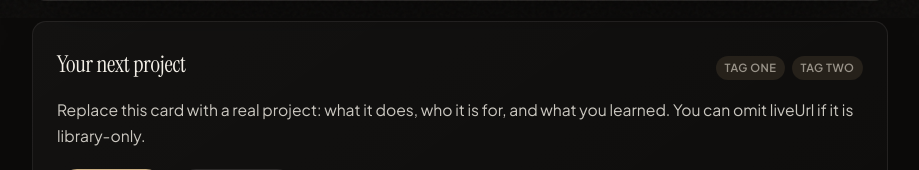
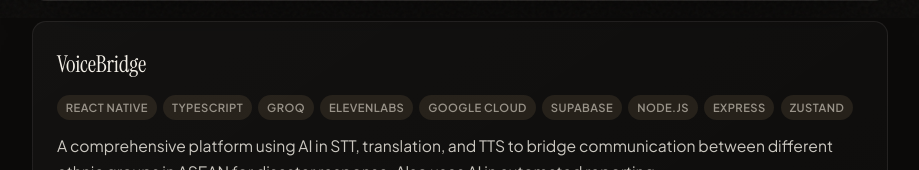
Before and after one commit to abelcjh/personalPortfolio, a React (Vite) app: page / in a window 1280 px wide. Shown: the part 782-952 px from the top of the page, without its empty margins (180-1099 px from the left). Built offline with nearby package versions, Linux system fonts and the light colour scheme.

Commit message:
Added two other sections which are awards received and leadership sections, same format as projects; and add in photos

```diff
--- a/src/data/projects.ts
+++ b/src/data/projects.ts
@@ -1,36 +1,19 @@
-export type Project = {
-  id: string;
-  title: string;
-  description: string;
-  tags: string[];
-  /** Public site, demo, or docs */
-  liveUrl?: string;
-  /** Source repository */
-  repoUrl?: string;
-};
+import { PortfolioCardProps } from "../App.tsx";
 
-/**
- * Edit this list to showcase your work. Each project can link to a live URL,
- * a GitHub repo, or both.
- */
-export const projects: Project[] = [
+export const projects: PortfolioCardProps[] = [
   {
-    id: "personal-portfolio",
     title: "Personal portfolio",
     description:
       "This site — a fast, static showcase for projects with a calm, editorial layout and room for long-form descriptions.",
     tags: ["React", "TypeScript", "Vite"],
-    // Set your deployed URL when you publish (e.g. GitHub Pages).
-    liveUrl: undefined,
-    repoUrl: "https://github.com/YOUR_USERNAME/personalPortfolio",
+    repoUrl: "https://github.com/abelcjh/personalPortfolio",
   },
   {
-    id: "starter-example",
-    title: "Your next project",
+    title: "VoiceBridge",
     description:
-      "Replace this card with a real project: what it does, who it is for, and what you learned. You can omit liveUrl if it is library-only.",
-    tags: ["Tag one", "Tag two"],
-    liveUrl: "https://example.com",
-    repoUrl: "https://github.com/YOUR_USERNAME/your-repo",
+      "A comprehensive platform using AI in STT, translation, and TTS to bridge communication between different ethnic groups in ASEAN \
+      for disaster response. Also uses AI in automated reporting.",
+    tags: ["React Native", "TypeScript", "Groq", "ElevenLabs", "Google Cloud", "Supabase", "Node.js", "Express", "Zustand"],
+    repoUrl: "https://github.com/pangtengg/borneohack",
   },
 ];
```
Also changed, not shown: src/data/awards.ts (added), src/data/leadership.ts (added).
